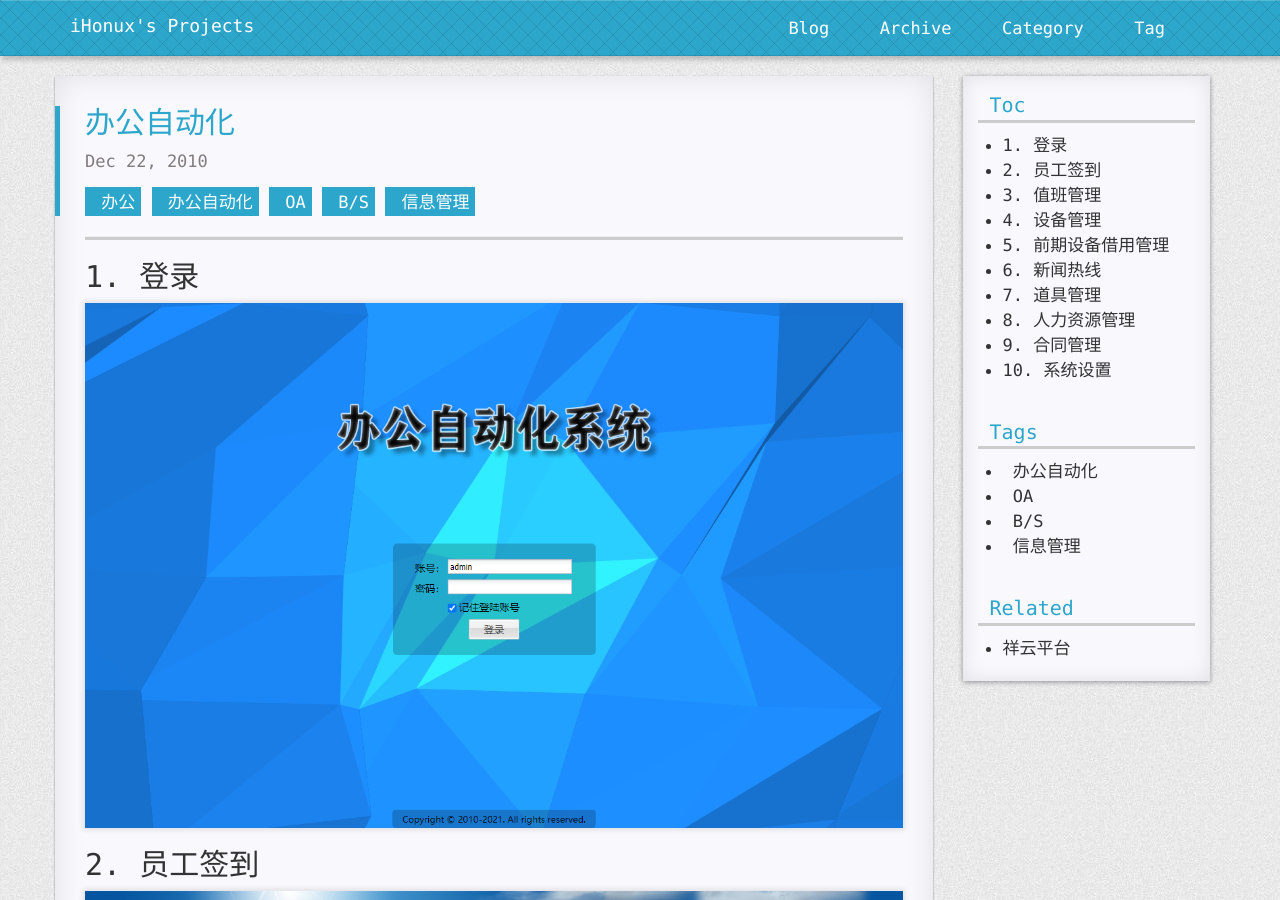
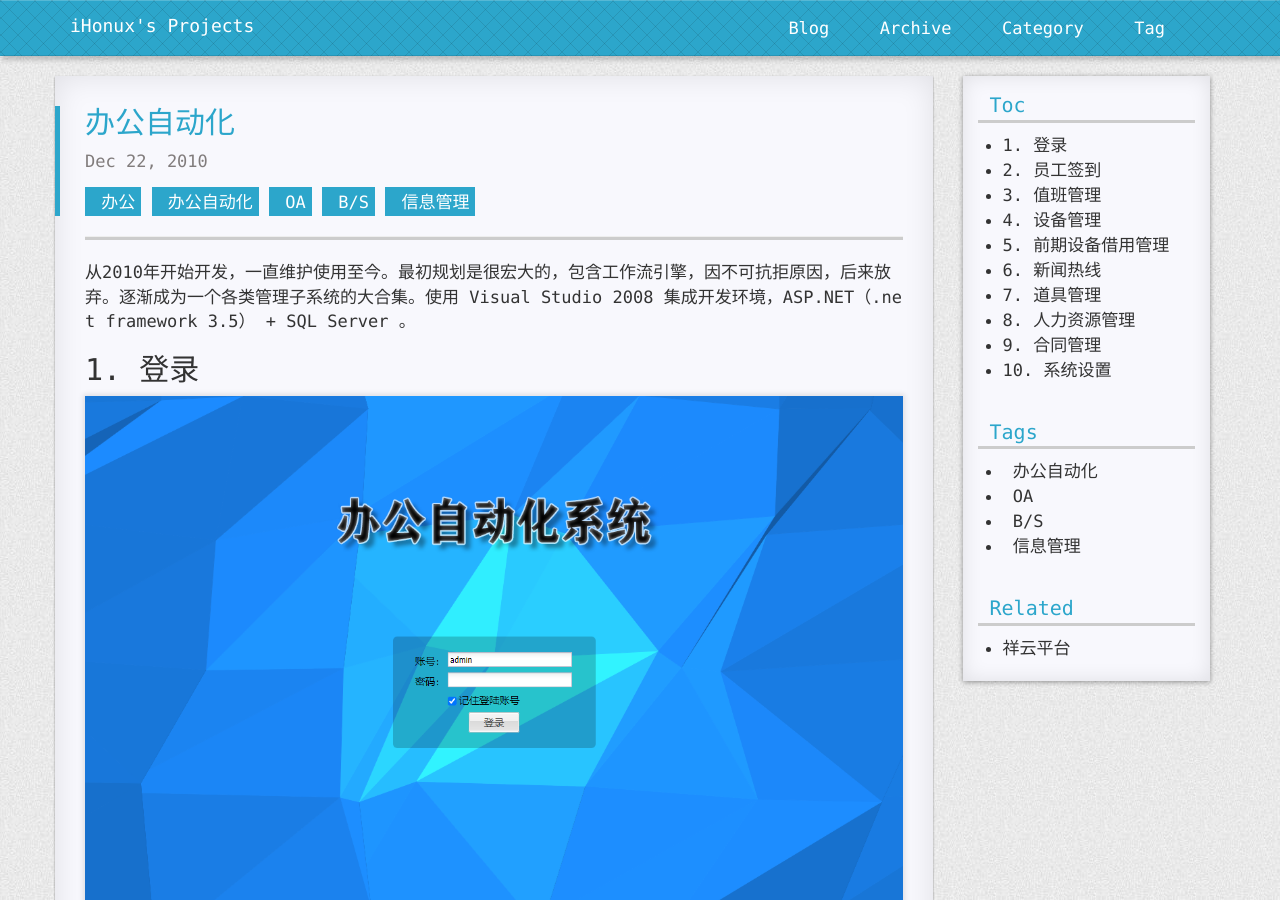
Before and after one commit to fxrj/fxrj.github.io, a Jekyll site: the page built from _posts/2010-12-22-ccoa.md, in a window 1280 px wide and 900 px high. Built offline with Jekyll 4.4.1, drawn with Linux system fonts in a browser that asks for light colours; nearby versions of some CDN libraries; comment, search, counter and statistics services are not loaded; a style sheet for code colours, icons or effects is not loaded.

Commit message:
Update 2010-12-22-ccoa.md

```diff
--- a/_posts/2010-12-22-ccoa.md
+++ b/_posts/2010-12-22-ccoa.md
@@ -7,6 +7,8 @@ categories: 办公
 
 * TOC
 {:toc}
+
+从2010年开始开发，一直维护使用至今。最初规划是很宏大的，包含工作流引擎，因不可抗拒原因，后来放弃。逐渐成为一个各类管理子系统的大合集。使用 Visual Studio 2008 集成开发环境，ASP.NET（.net framework 3.5） + SQL Server 。
 
 ## 1. 登录
 
```
